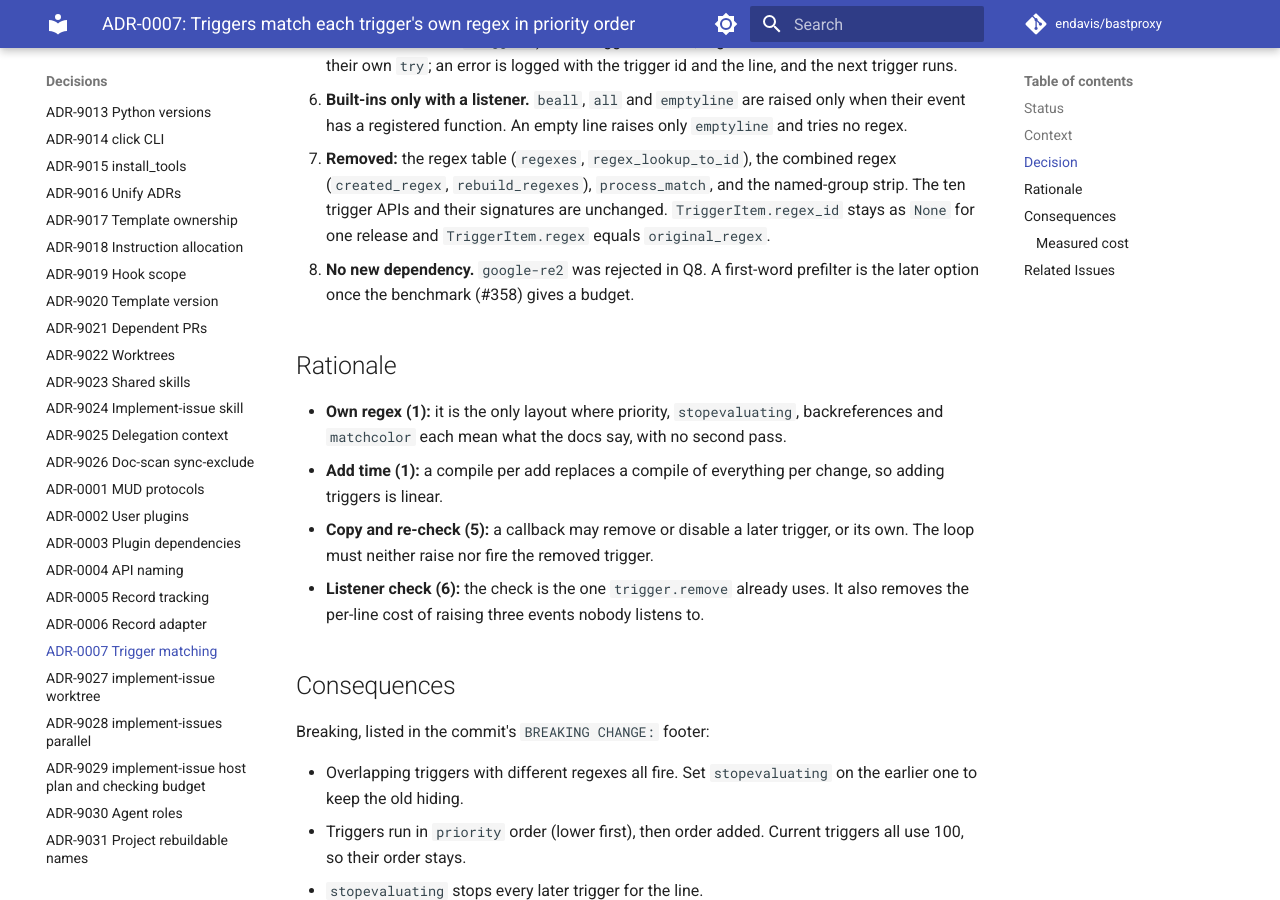
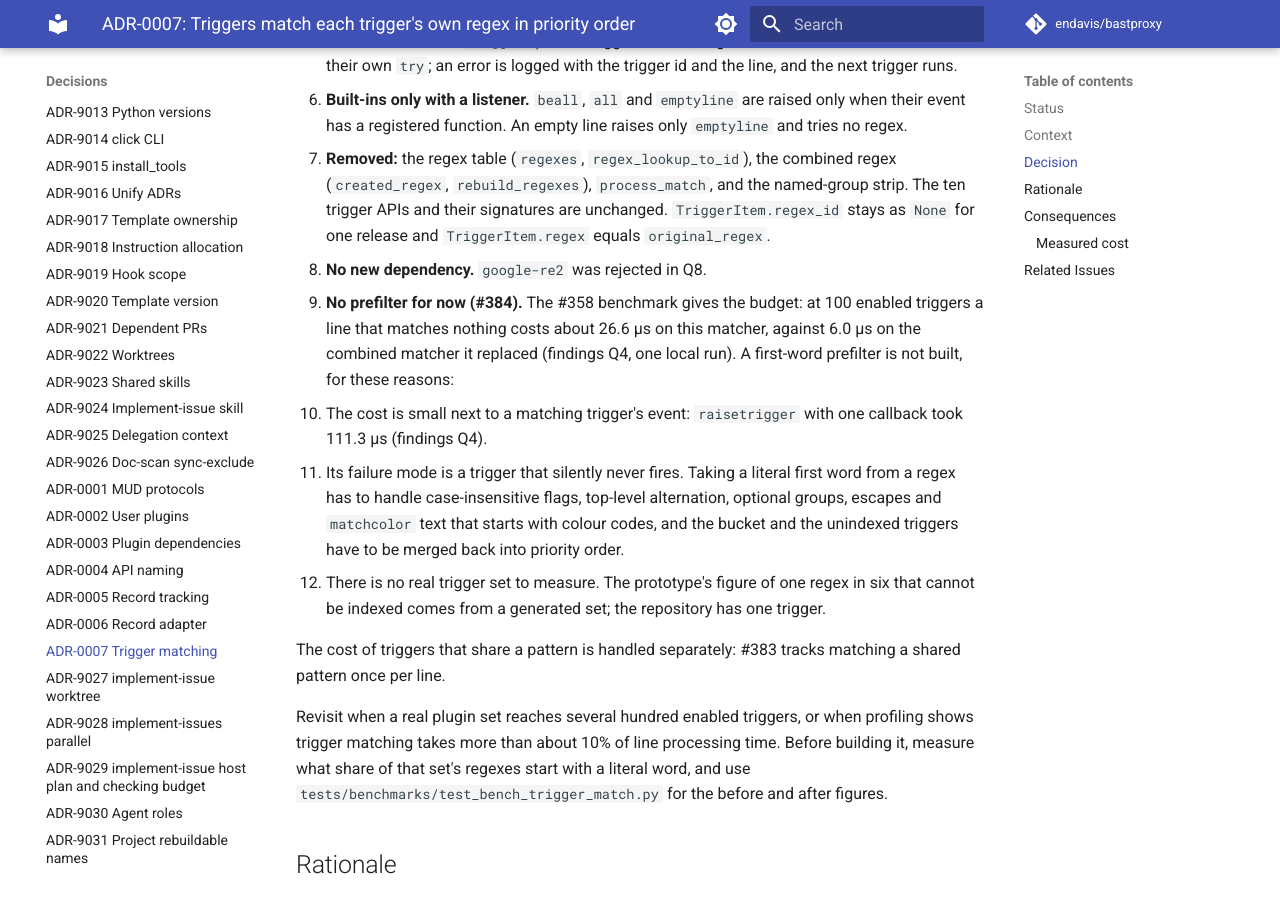
Before and after one commit to endavis/bastproxy, an MkDocs documentation site: the page built from docs/decisions/0007-triggers-match-each-triggers-own-regex-in-priority-order.md, in a window 1280 px wide and 900 px high, scrolled down 1295 px. Built offline with MkDocs 1.6.1 and Material for MkDocs 9.7.7, drawn with Linux system fonts in a browser that asks for light colours; comment, search, counter and statistics services are not loaded; some of the changed text lies outside the part shown.

Commit message:
docs: record the trigger prefilter decision and revisit threshold (merges PR #385, addresses #384)
ADR-0007 said a first-word prefilter was the later option once the
#358 benchmark gave a budget. It now records the decision not to build
one for now and why: the matching cost is small next to a matching
trigger's event, a prefilter's failure mode is a trigger that silently
never fires, and there is no real trigger set to measure. It also sets
the threshold for revisiting it, and links #383 for triggers that share
a pattern. The findings page points to the decision.

Addresses #384


Claude-Session: https://claude.ai/code/session_01NXu1sbBxFsEQW16MiZv7Je

Co-authored-by: Claude Opus 5.5 <noreply@anthropic.com>

```diff
--- a/docs/decisions/0007-triggers-match-each-triggers-own-regex-in-priority-order.md
+++ b/docs/decisions/0007-triggers-match-each-triggers-own-regex-in-priority-order.md
@@ -36,7 +36,15 @@ Each trigger matches its own compiled regex. The repo owner confirmed this scope
 5. **Isolation.** The loop runs over a copy of the list and re-checks each item before use (still enabled and still in `triggers`). Each trigger's match, argument conversion and raise run in their own `try`; an error is logged with the trigger id and the line, and the next trigger runs.
 6. **Built-ins only with a listener.** `beall`, `all` and `emptyline` are raised only when their event has a registered function. An empty line raises only `emptyline` and tries no regex.
 7. **Removed:** the regex table (`regexes`, `regex_lookup_to_id`), the combined regex (`created_regex`, `rebuild_regexes`), `process_match`, and the named-group strip. The ten trigger APIs and their signatures are unchanged. `TriggerItem.regex_id` stays as `None` for one release and `TriggerItem.regex` equals `original_regex`.
-8. **No new dependency.** `google-re2` was rejected in Q8. A first-word prefilter is the later option once the benchmark (#358) gives a budget.
+8. **No new dependency.** `google-re2` was rejected in Q8.
+9. **No prefilter for now (#384).** The #358 benchmark gives the budget: at 100 enabled triggers a line that matches nothing costs about 26.6 µs on this matcher, against 6.0 µs on the combined matcher it replaced (findings Q4, one local run). A first-word prefilter is not built, for these reasons:
+   - The cost is small next to a matching trigger's event: `raisetrigger` with one callback took 111.3 µs (findings Q4).
+   - Its failure mode is a trigger that silently never fires. Taking a literal first word from a regex has to handle case-insensitive flags, top-level alternation, optional groups, escapes and `matchcolor` text that starts with colour codes, and the bucket and the unindexed triggers have to be merged back into priority order.
+   - There is no real trigger set to measure. The prototype's figure of one regex in six that cannot be indexed comes from a generated set; the repository has one trigger.
+
+   The cost of triggers that share a pattern is handled separately: #383 tracks matching a shared pattern once per line.
+
+   Revisit when a real plugin set reaches several hundred enabled triggers, or when profiling shows trigger matching takes more than about 10% of line processing time. Before building it, measure what share of that set's regexes start with a literal word, and use `tests/benchmarks/test_bench_trigger_match.py` for the before and after figures.
 
 ## Rationale
 
@@ -112,6 +120,8 @@ The new total is lower than the old one at 10, 100 and 1,000 triggers for all th
 - #359 (TR-14: replace the combined regex with one regex per trigger)
 - #350 (TR-5), #351 (TR-6), #355 (TR-10)
 - #358 (TR-13: benchmark and budget)
+- #383 (match a regex shared by several triggers once per line)
+- #384 (no prefilter for now, and when to revisit it)
 
 ## Related Documentation
 
```
Also changed, not shown: docs/claude/triggers_system_findings.md (+2 -0 lines).
